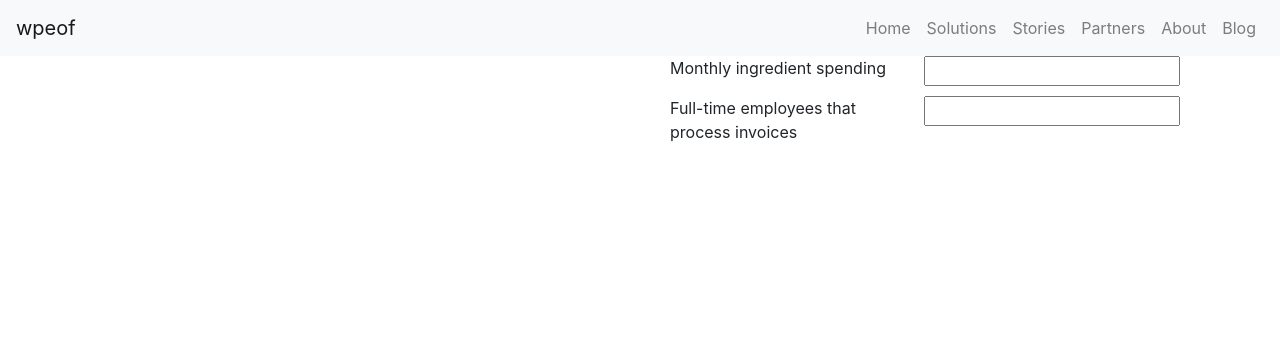
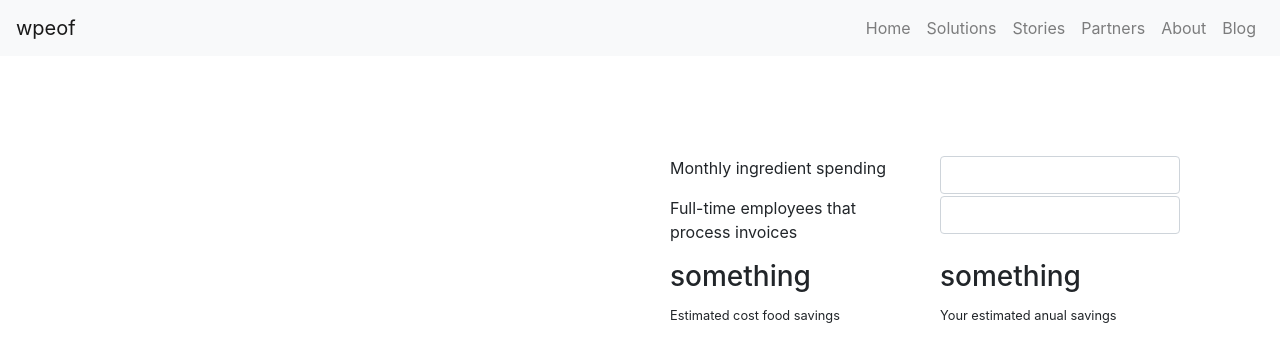
Before and after one commit to Jaguso/react-bellotero, a React app: page /calculator in a window 1280 px wide. Shown: the top 362 px of the page. Built offline with nearby package versions, Linux system fonts and the light colour scheme; no server answers.

Commit message:
added inputs

```diff
--- a/src/components/calculator/Calculator.js
+++ b/src/components/calculator/Calculator.js
@@ -1,6 +1,21 @@
 import React, { Component } from 'react';
 
 class Calculator extends Component {
+
+  constructor() {
+    super();
+    this.state = {
+      ingredients: '',
+      employees: ''
+    }
+  }
+
+  onChangeInput = (event) => {
+    const {name, value} = event.target
+    console.log("Valores: ", name, value)
+    this.setState({[name]: value})
+  }
+
   render() {
     return (
       <div className="container">
@@ -9,15 +24,39 @@ class Calculator extends Component {
             <p>Monthly ingredient spending</p>
           </div>
           <div className="col">
-            <input/>
+            <input
+              type="text"
+              name="ingredients"
+              className="form-control"
+              value={this.state.ingredients}
+              onChange={this.onChangeInput}
+            />
           </div>
         </div>
+
         <div className="row">
           <div className="col">
             <p>Full-time employees that process invoices</p>
           </div>
           <div className="col">
-            <input/>
+            <input
+              type="text"
+              name="employees"
+              className="form-control"
+              value={this.state.employees}
+              onChange={this.onChangeInput}
+            />
+          </div>
+        </div>
+
+        <div className="row justify-content-center">
+          <div className="col">
+            <h3>something</h3>
+            <small>Estimated cost food savings</small>
+          </div>
+          <div className="col">
+            <h3>something</h3>
+            <small>Your estimated anual savings</small>
           </div>
         </div>
 
--- /dev/null
+++ b/src/components/configurator/Configurator.css
@@ -0,0 +1,3 @@
+.my-container-two {
+    margin: 100px;
+}
--- a/src/components/configurator/Configurator.js
+++ b/src/components/configurator/Configurator.js
@@ -1,7 +1,7 @@
 import React, { Component } from 'react';
 import {getPageTwo} from '../../services';
 import Calculator from '../calculator/Calculator';
-
+import './Configurator.css';
 
 class Configurator extends Component {
 
@@ -25,7 +25,7 @@ class Configurator extends Component {
 
   render() {
     return (
-      <div className="container">
+      <div className="container  my-container-two">
         <div className="row">
           <div className="col">
             <h3>{this.state.title}</h3>
--- a/src/components/testimonial/Testimonial.css
+++ b/src/components/testimonial/Testimonial.css
@@ -1,4 +1,5 @@
 .my-container {
     background-color: azure;
     height: 400px;
+    margin: 100px;
 }
```
